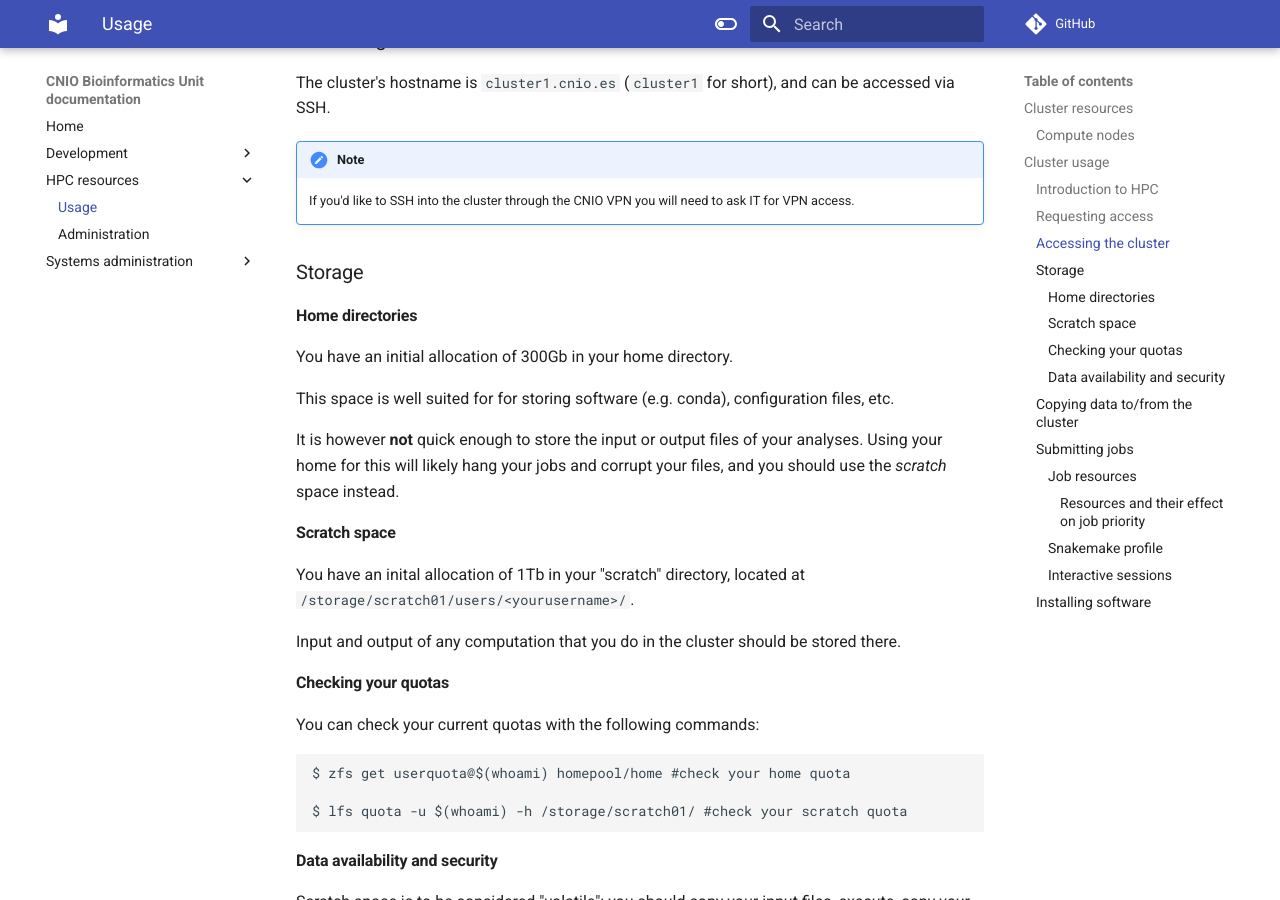
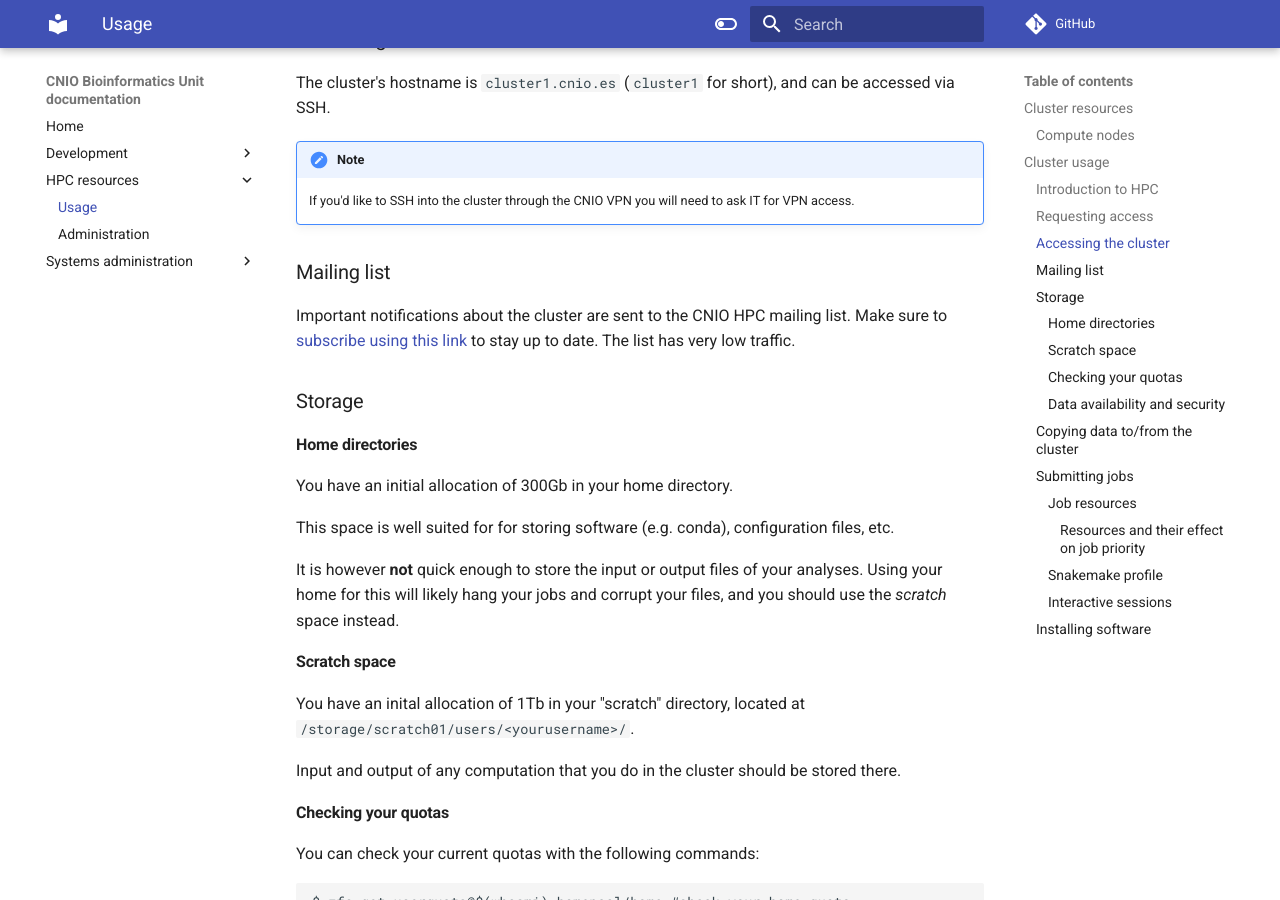
Before and after one commit to cnio-bu/cnio-bu.github.io, an MkDocs documentation site: the page built from docs/hpc/usage.md, in a window 1280 px wide and 900 px high, scrolled down 926 px. Built offline with MkDocs 1.6.1 and Material for MkDocs 9.7.7, drawn with Linux system fonts in a browser that asks for light colours; comment, search, counter and statistics services are not loaded.

Commit message:
Add section about the mailing list

```diff
--- a/docs/hpc/usage.md
+++ b/docs/hpc/usage.md
@@ -35,6 +35,12 @@ The cluster's hostname is `cluster1.cnio.es` (`cluster1` for short), and can be
 !!! Note
 
     If you'd like to SSH into the cluster through the CNIO VPN you will need to ask IT for VPN access.
+
+### Mailing list
+
+Important notifications about the cluster are sent to the CNIO HPC mailing
+list. Make sure to [subscribe using this link](https://lists.cnio.es/wws/subscribe/hpc)
+to stay up to date. The list has very low traffic.
 
 ### Storage
 
```
